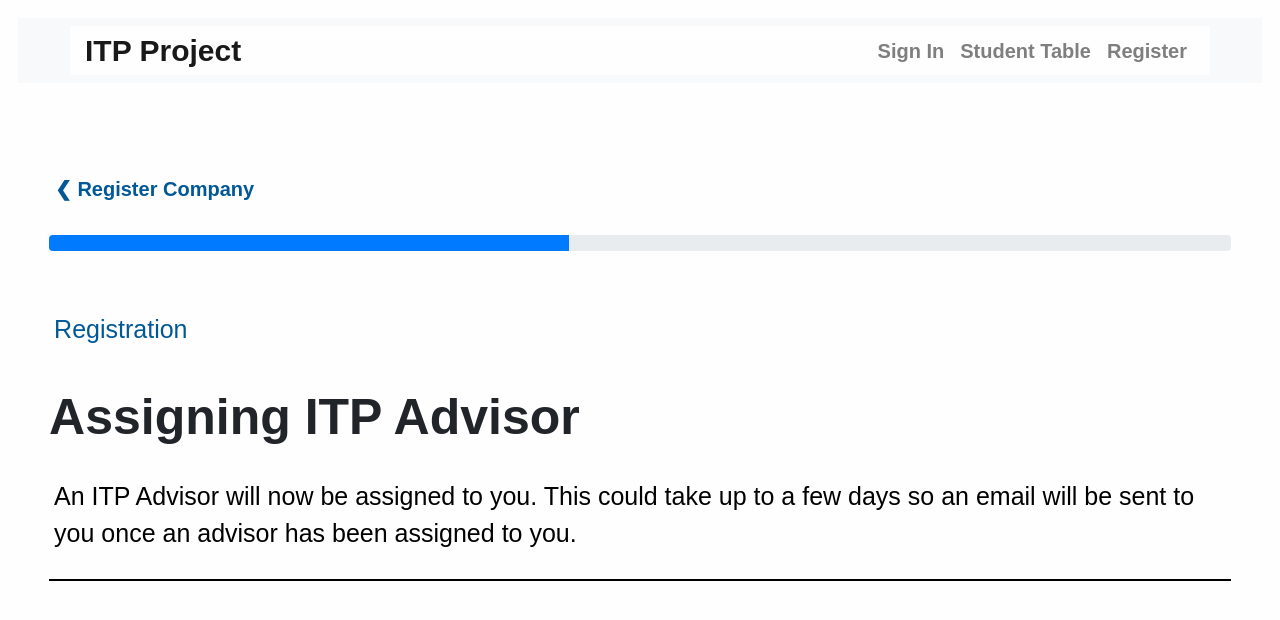
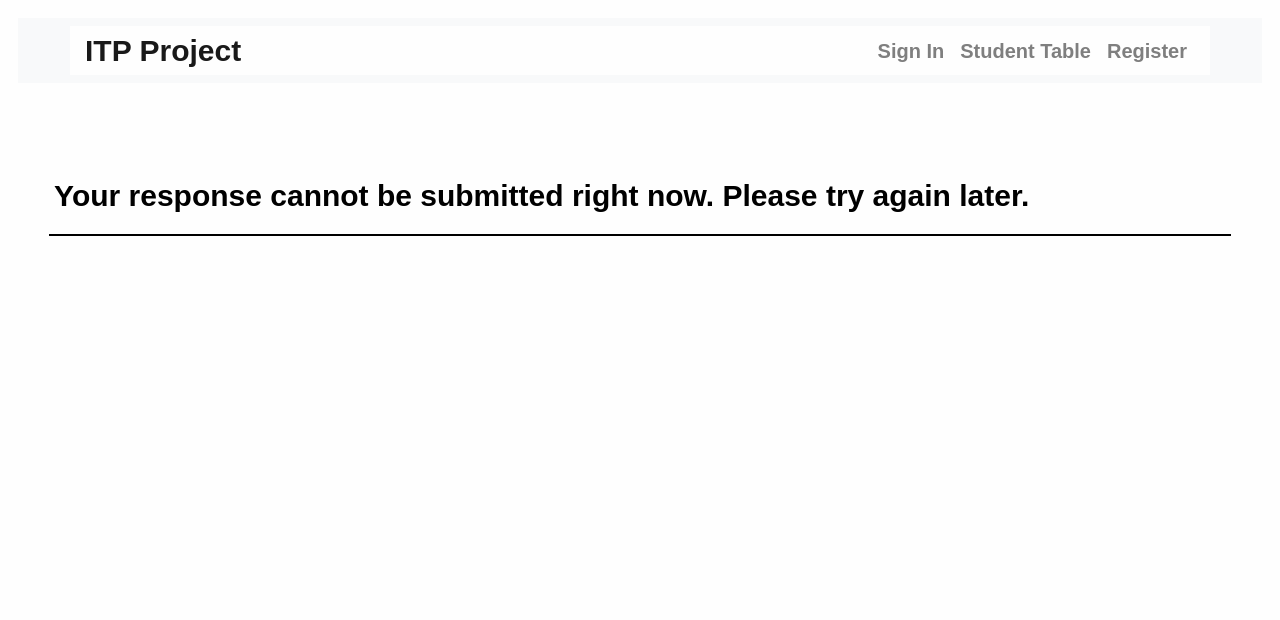
Before and after one commit to MikailBusst/itpproject, an Angular app in the folder angularcomponents/itpproject/: page / in a window 1280 px wide. Shown: the top 620 px of the page. Built offline with nearby package versions, Linux system fonts and the light colour scheme.

Commit message:
Added the registration_failure component.

```diff
--- a/angularcomponents/itpproject/src/app/app.component.html
+++ b/angularcomponents/itpproject/src/app/app.component.html
@@ -1,6 +1,6 @@
 <html>
 
-<app-itp-advisor-assign></app-itp-advisor-assign>
+<app-registration-failure></app-registration-failure>
 
 <router-outlet></router-outlet>
 
--- a/angularcomponents/itpproject/src/app/app.module.ts
+++ b/angularcomponents/itpproject/src/app/app.module.ts
@@ -7,6 +7,7 @@ import { DisclaimerComponent } from './disclaimer/disclaimer.component';
 import { MenuComponent } from './menu/menu.component';
 import { AaWaitComponent } from './aa-wait/aa-wait.component';
 import { ItpAdvisorAssignComponent } from './itp-advisor-assign/itp-advisor-assign.component';
+import { RegistrationFailureComponent } from './registration-failure/registration-failure.component';
 
 @NgModule({
   declarations: [
@@ -14,7 +15,8 @@ import { ItpAdvisorAssignComponent } from './itp-advisor-assign/itp-advisor-assi
     DisclaimerComponent,
     MenuComponent,
     AaWaitComponent,
-    ItpAdvisorAssignComponent
+    ItpAdvisorAssignComponent,
+    RegistrationFailureComponent
   ],
   imports: [
     BrowserModule,
--- /dev/null
+++ b/angularcomponents/itpproject/src/app/registration-failure/registration-failure.component.css
@@ -0,0 +1,2 @@
+@import url("../../../node_modules/bootstrap/dist/css/bootstrap.min.css");
+@import url("../../styles.css");
--- /dev/null
+++ b/angularcomponents/itpproject/src/app/registration-failure/registration-failure.component.html
@@ -0,0 +1,9 @@
+<body>
+    <app-menu></app-menu>
+
+   <div class="main">
+       <div class="card">
+           <p>Your response cannot be submitted right now. Please try again later.</p>
+       </div>
+   </div>
+</body>
--- /dev/null
+++ b/angularcomponents/itpproject/src/app/registration-failure/registration-failure.component.ts
@@ -0,0 +1,15 @@
+import { Component, OnInit } from '@angular/core';
+
+@Component({
+  selector: 'app-registration-failure',
+  templateUrl: './registration-failure.component.html',
+  styleUrls: ['./registration-failure.component.css']
+})
+export class RegistrationFailureComponent implements OnInit {
+
+  constructor() { }
+
+  ngOnInit(): void {
+  }
+
+}
```
Also changed, not shown: 1 other file (tests, documents, lock files or other folders).
